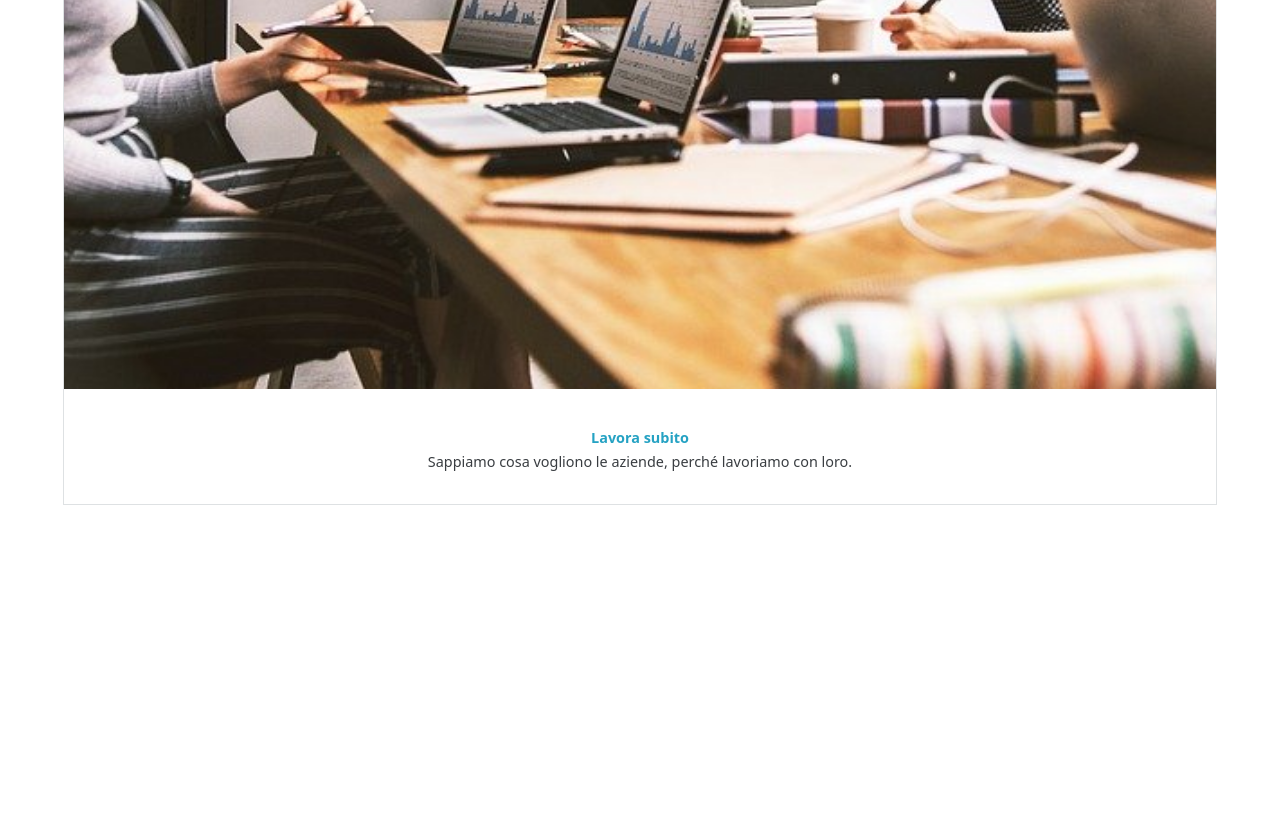
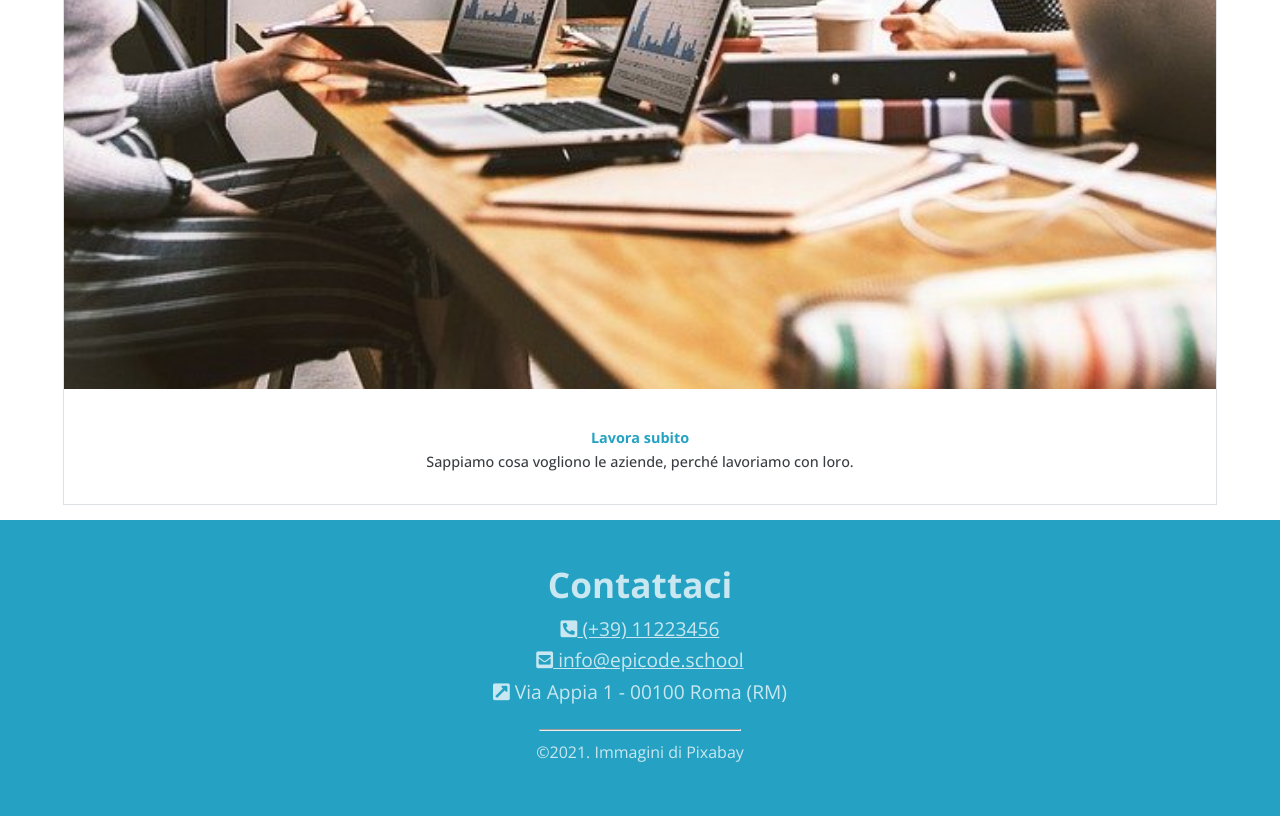
Before and after one commit to DavideCaria1992/U1W1L5, a plain HTML site: page index.html in a window 1280 px wide. Shown: the part 4007-4823 px from the top of the page. Before the commit the page ends 4527 px from the top, so only its background shows below. Drawn offline with nearby package versions, Linux system fonts and the light colour scheme.

Commit message:
Add footer

```diff
--- a/assets/css/style.css
+++ b/assets/css/style.css
@@ -6,9 +6,14 @@ body {
     box-sizing: border-box;
     color: #393d41;
     font-size: 1.2rem;
-    font-family: system-ui, -apple-system, BlinkMacSystemFont, 'Segoe UI', Roboto, Oxygen, Ubuntu, Cantarell, 'Open Sans', 'Helvetica Neue', sans-serif;
     line-height: 1.65;
     text-align: center;
+    font-family: "Open Sans", sans-serif;
+    font-optical-sizing: auto;
+    font-weight: 400;
+    font-style: normal;
+    font-variation-settings:
+        "wdth" 100;
 }
 
 header {
@@ -151,4 +156,29 @@ p span {
 
 footer {
     background-color: #25a2c3;
+    color: #c8e7f0
 }
+
+.link {
+    font-weight: 100;
+    padding: 0px;
+}
+
+.underline {
+    text-decoration: underline;
+}
+
+.copyright {
+    font-size: 1rem;
+    padding-bottom: 50px;
+}
+
+hr {
+    display: inline-block;
+    width: 200px;
+}
+
+footer div h2 {
+    padding-top: 35px;
+    padding-bottom: ;
+}
--- a/index.html
+++ b/index.html
@@ -12,6 +12,9 @@
       crossorigin="anonymous"
       referrerpolicy="no-referrer"
     />
+    <link rel="preconnect" href="https://fonts.googleapis.com" />
+    <link rel="preconnect" href="https://fonts.gstatic.com" crossorigin />
+    <link href="https://fonts.googleapis.com/css2?family=Open+Sans:ital,wght@0,300..800;1,300..800&display=swap" rel="stylesheet" />
     <link rel="stylesheet" href="./assets/css/reset.css" />
     <link rel="stylesheet" href="./assets/css/style.css" />
   </head>
@@ -62,7 +65,18 @@
       </div>
     </main>
     <footer>
-      <div></div>
+      <div>
+        <h2>Contattaci</h2>
+      </div>
+      <p class="link underline"><i class="fas fa-phone-square-alt"></i> (+39) 11223456</p>
+      <p class="link underline"><i class="fas fa-envelope-square"></i> info@epicode.school</p>
+      <p class="link"><i class="fas fa-external-link-square-alt"></i> Via Appia 1 - 00100 Roma (RM)</p>
+      <div>
+        <hr />
+      </div>
+      <div>
+        <p class="link copyright">&copy;2021. Immagini di Pixabay</p>
+      </div>
     </footer>
   </body>
 </html>
```
